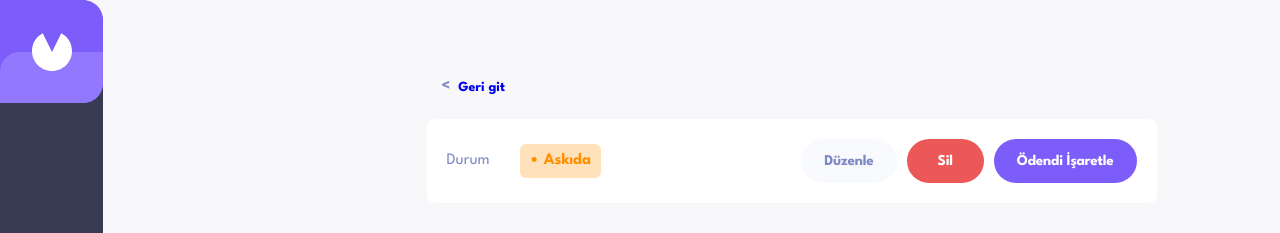
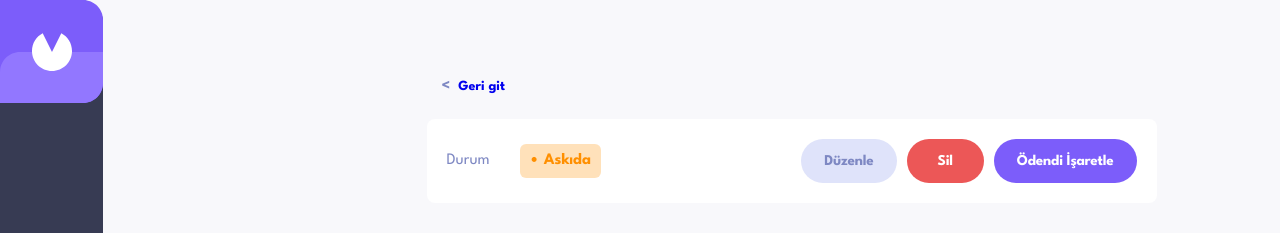
Before and after one commit to dogasvs/invoice-app, a Next.js app: page /details in a window 1280 px wide. In both pictures the pointer is over the button "Düzenle". Shown: the top 233 px of the page. Built offline with nearby package versions, Linux system fonts and the light colour scheme; no server answers.

Commit message:
trash svg eklendi

```diff
--- a/app/(invoices-list)/details/invoice-detail.css
+++ b/app/(invoices-list)/details/invoice-detail.css
@@ -24,7 +24,7 @@
   font-weight: bold;
   cursor: pointer;
   display: flex;
-  align-items: center;
+  align-items: baseline;
   text-decoration: none;
 }
 
@@ -92,16 +92,28 @@
   padding: 18px 23px;
 }
 
+.editButton:hover {
+  background-color: #DFE3FA;
+}
+
 .deleteButton {
   padding: 11px 31px;
   background-color: #EC5757;
   color: #FFFFFF;
 }
 
+.deleteButton:hover {
+  background-color: #FF9797;
+}
+
 .markPaidButton {
   background-color: #7C5DFA;
   color: #fff;
   padding: 18px 23px;
+}
+
+.markPaidButton:hover {
+  background-color: #9277FF;
 }
 
 /* Invoice Bilgileri */
```
Also changed, not shown: svgs/trash/index.js (added, +7 -0 lines).
